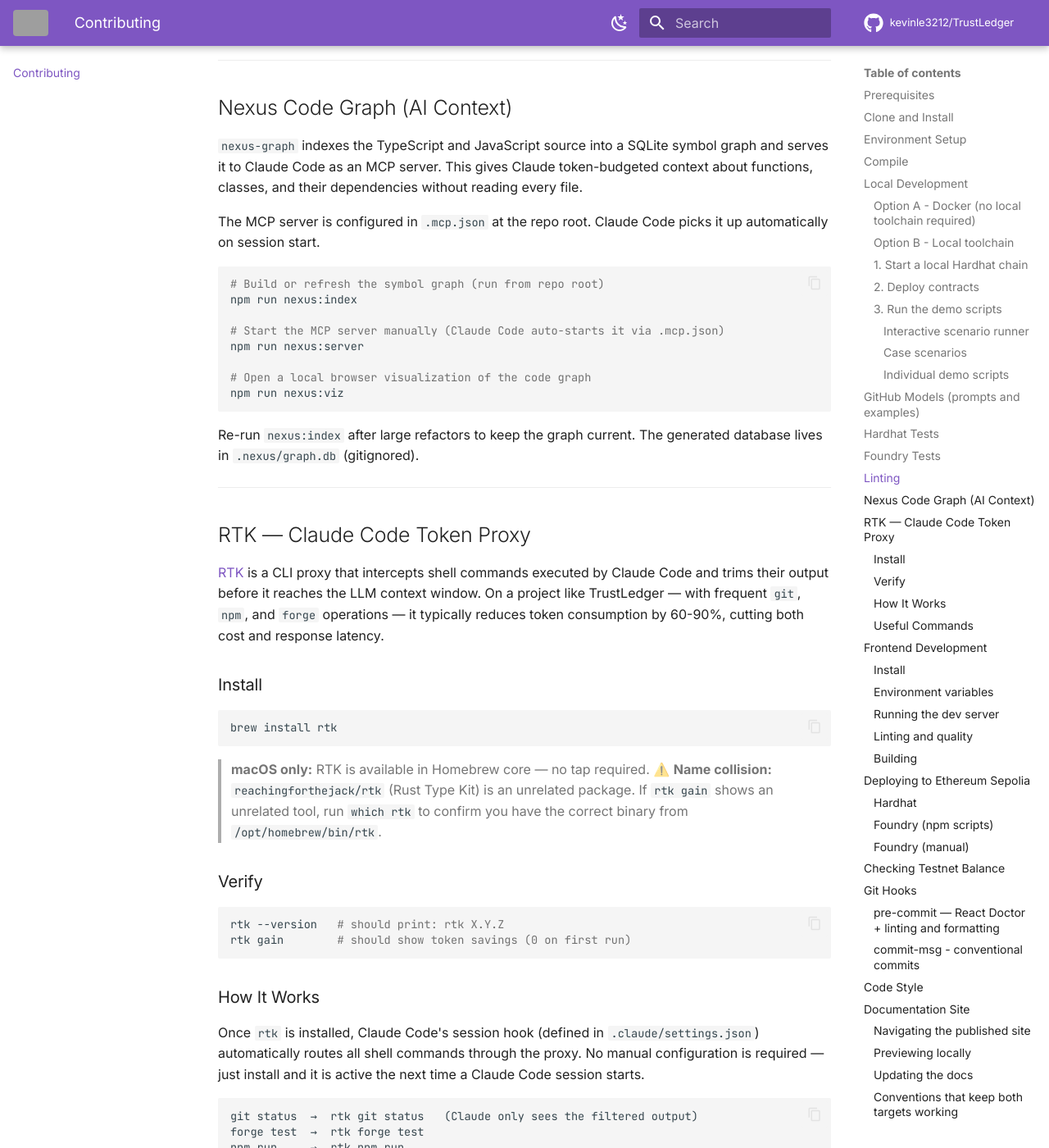
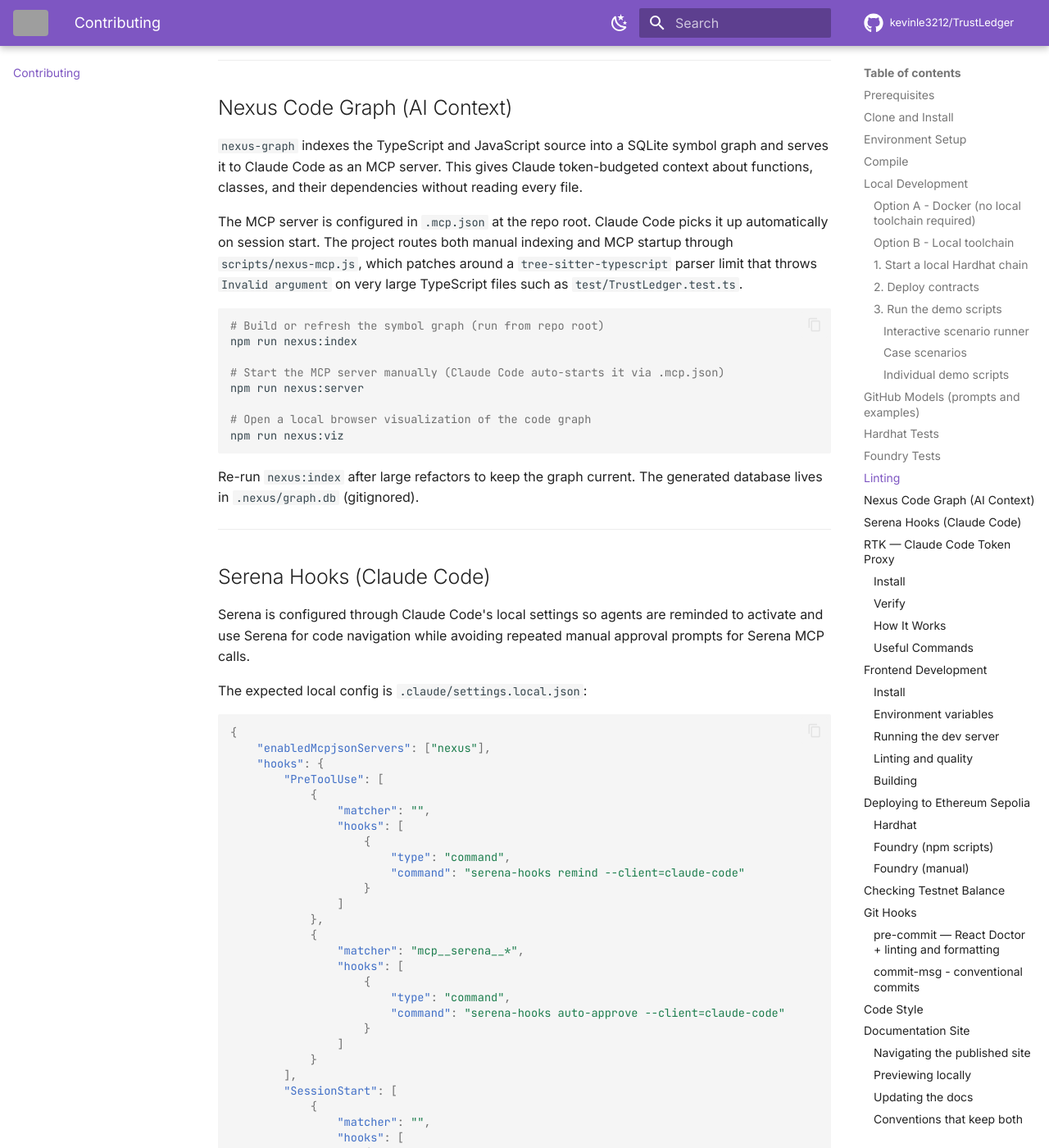
Before and after one commit to kevinle3212/TrustLedger, an MkDocs documentation site: the page built from docs/CONTRIBUTING.md, in a window 1280 px wide and 1400 px high, scrolled down 9154 px. Shown: the whole window at 82% size. Built offline with MkDocs 1.6.1 and Material for MkDocs 9.7.7, drawn with Linux system fonts in a browser that asks for light colours; comment, search, counter and statistics services are not loaded; some of the changed text lies outside the part shown; grey boxes are pictures that could not be loaded.

Commit message:
docs: document serena rtk and nexus setup

````diff
--- a/docs/CONTRIBUTING.md
+++ b/docs/CONTRIBUTING.md
@@ -389,7 +389,10 @@ token-budgeted context about functions, classes, and their dependencies without
 reading every file.
 
 The MCP server is configured in `.mcp.json` at the repo root. Claude Code picks
-it up automatically on session start.
+it up automatically on session start. The project routes both manual indexing
+and MCP startup through `scripts/nexus-mcp.js`, which patches around a
+`tree-sitter-typescript` parser limit that throws `Invalid argument` on very
+large TypeScript files such as `test/TrustLedger.test.ts`.
 
 ```bash
 # Build or refresh the symbol graph (run from repo root)
@@ -404,6 +407,73 @@ npm run nexus:viz
 
 Re-run `nexus:index` after large refactors to keep the graph current. The
 generated database lives in `.nexus/graph.db` (gitignored).
+
+---
+
+## Serena Hooks (Claude Code)
+
+Serena is configured through Claude Code's local settings so agents are reminded
+to activate and use Serena for code navigation while avoiding repeated manual
+approval prompts for Serena MCP calls.
+
+The expected local config is `.claude/settings.local.json`:
+
+```json
+{
+    "enabledMcpjsonServers": ["nexus"],
+    "hooks": {
+        "PreToolUse": [
+            {
+                "matcher": "",
+                "hooks": [
+                    {
+                        "type": "command",
+                        "command": "serena-hooks remind --client=claude-code"
+                    }
+                ]
+            },
+            {
+                "matcher": "mcp__serena__*",
+                "hooks": [
+                    {
+                        "type": "command",
+                        "command": "serena-hooks auto-approve --client=claude-code"
+                    }
+                ]
+            }
+        ],
+        "SessionStart": [
+            {
+                "matcher": "",
+                "hooks": [
+                    {
+                        "type": "command",
+                        "command": "serena-hooks activate --client=claude-code"
+                    }
+                ]
+            }
+        ],
+        "SessionEnd": [
+            {
+                "matcher": "",
+                "hooks": [
+                    {
+                        "type": "command",
+                        "command": "serena-hooks cleanup --client=claude-code"
+                    }
+                ]
+            }
+        ]
+    }
+}
+```
+
+Verify the hook binary is installed and exposes the expected commands:
+
+```bash
+command -v serena-hooks
+serena-hooks --help
+```
 
 ---
 
@@ -439,6 +509,10 @@ Once `rtk` is installed, Claude Code's session hook (defined in
 `.claude/settings.json`) automatically routes all shell commands through the
 proxy. No manual configuration is required — just install and it is active the
 next time a Claude Code session starts.
+
+For this repo, agent shell commands should be explicitly prefixed with `rtk`
+(`rtk git status`, `rtk npm run build:frontend`, etc.) so command output stays
+compact even when the hook is not active.
 
 ```text
 git status  →  rtk git status   (Claude only sees the filtered output)
````
Also changed, not shown: docs/MISCELLANEOUS.md (+57 -16 lines).
